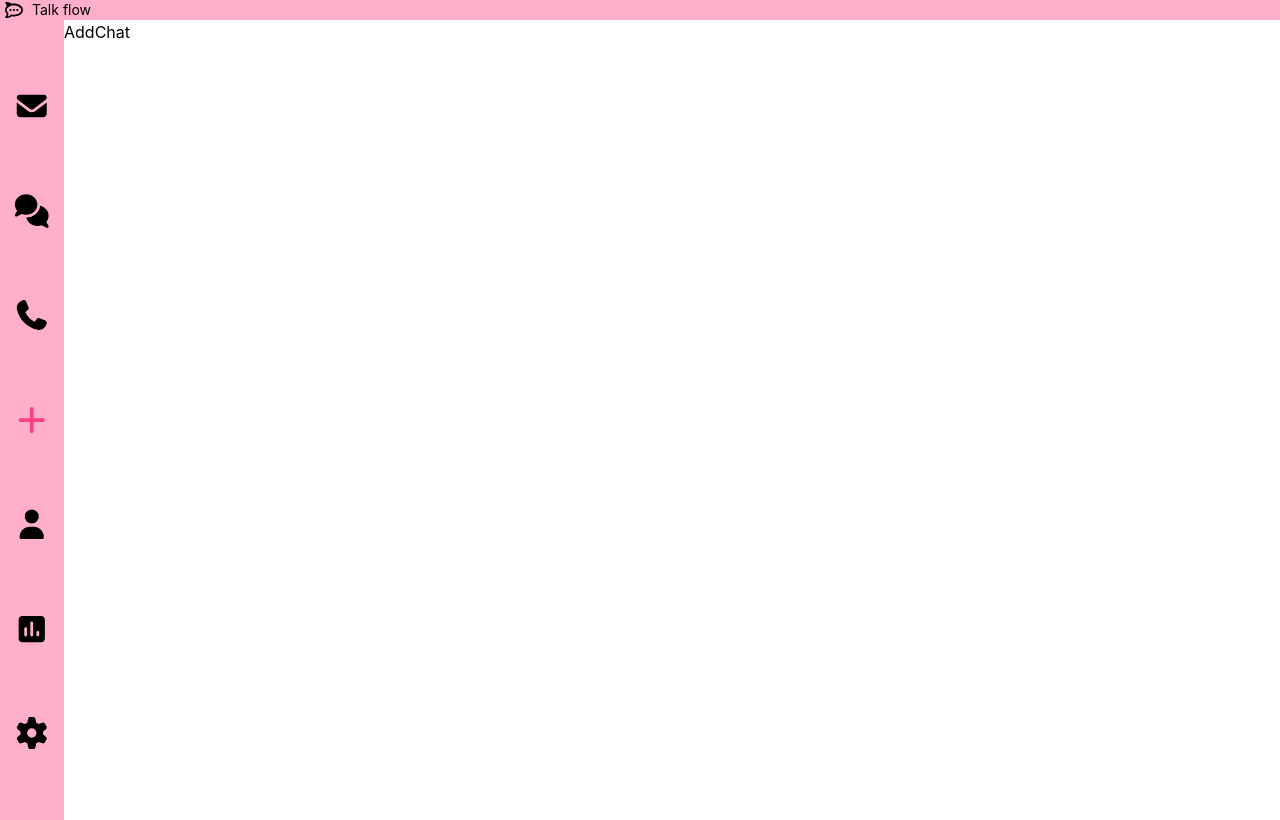
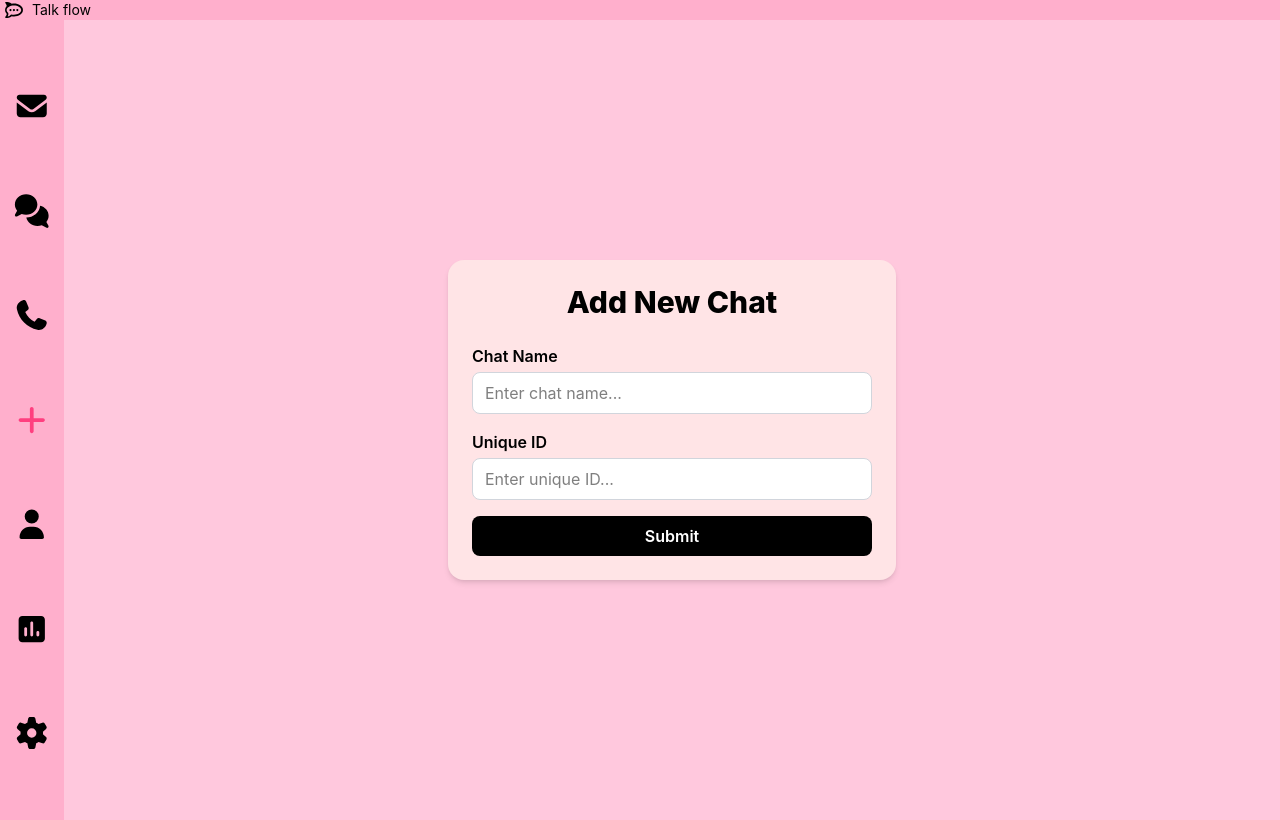
Before and after one commit to Syedikram12345/Talk-Flow, a React (Vite) app in the folder chat-client/: page /add-chat in a window 1280 px wide. Built offline with nearby package versions, Linux system fonts and the light colour scheme.

Commit message:
added a beautiful form

```diff
--- a/chat-client/src/components/AddChat.jsx
+++ b/chat-client/src/components/AddChat.jsx
@@ -1,7 +1,42 @@
 import React from "react";
 
 function AddChat() {
-  return <div className="min-h-screen min-w-auto bg-white">AddChat</div>;
+  return (
+    <div className="min-h-screen w-full bg-[#FFC8DD] flex items-center justify-center p-4">
+      <div className="w-full max-w-md bg-rose-100 rounded-2xl p-6 shadow-md">
+        <h1 className="font-extrabold text-center text-3xl mb-6">
+          Add New Chat
+        </h1>
+
+        <form className="flex flex-col gap-4">
+          <div className="flex flex-col">
+            <label className="font-semibold mb-1">Chat Name</label>
+            <input
+              type="text"
+              className="w-full px-3 py-2 bg-white text-black rounded-lg border border-gray-300 focus:border-black focus:ring-2 focus:ring-black outline-none"
+              placeholder="Enter chat name..."
+            />
+          </div>
+
+          <div className="flex flex-col">
+            <label className="font-semibold mb-1">Unique ID</label>
+            <input
+              type="number"
+              className="w-full px-3 py-2 bg-white text-black rounded-lg border border-gray-300 focus:border-black focus:ring-2 focus:ring-black outline-none"
+              placeholder="Enter unique ID..."
+            />
+          </div>
+
+          <button
+            type="submit"
+            className="w-full bg-black text-white py-2 rounded-lg font-semibold hover:bg-gray-900 transition"
+          >
+            Submit
+          </button>
+        </form>
+      </div>
+    </div>
+  );
 }
 
 export default AddChat;
```
